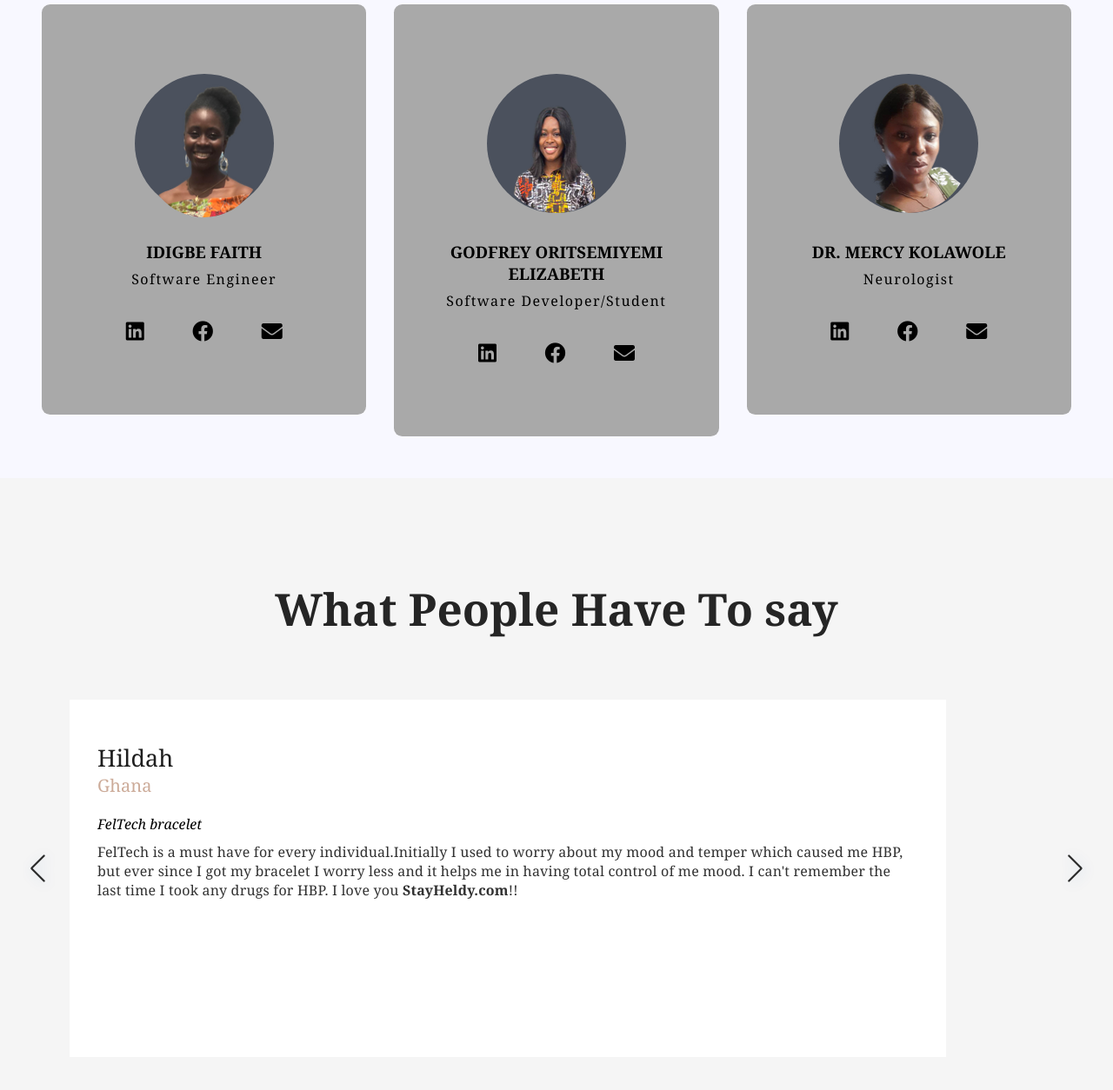
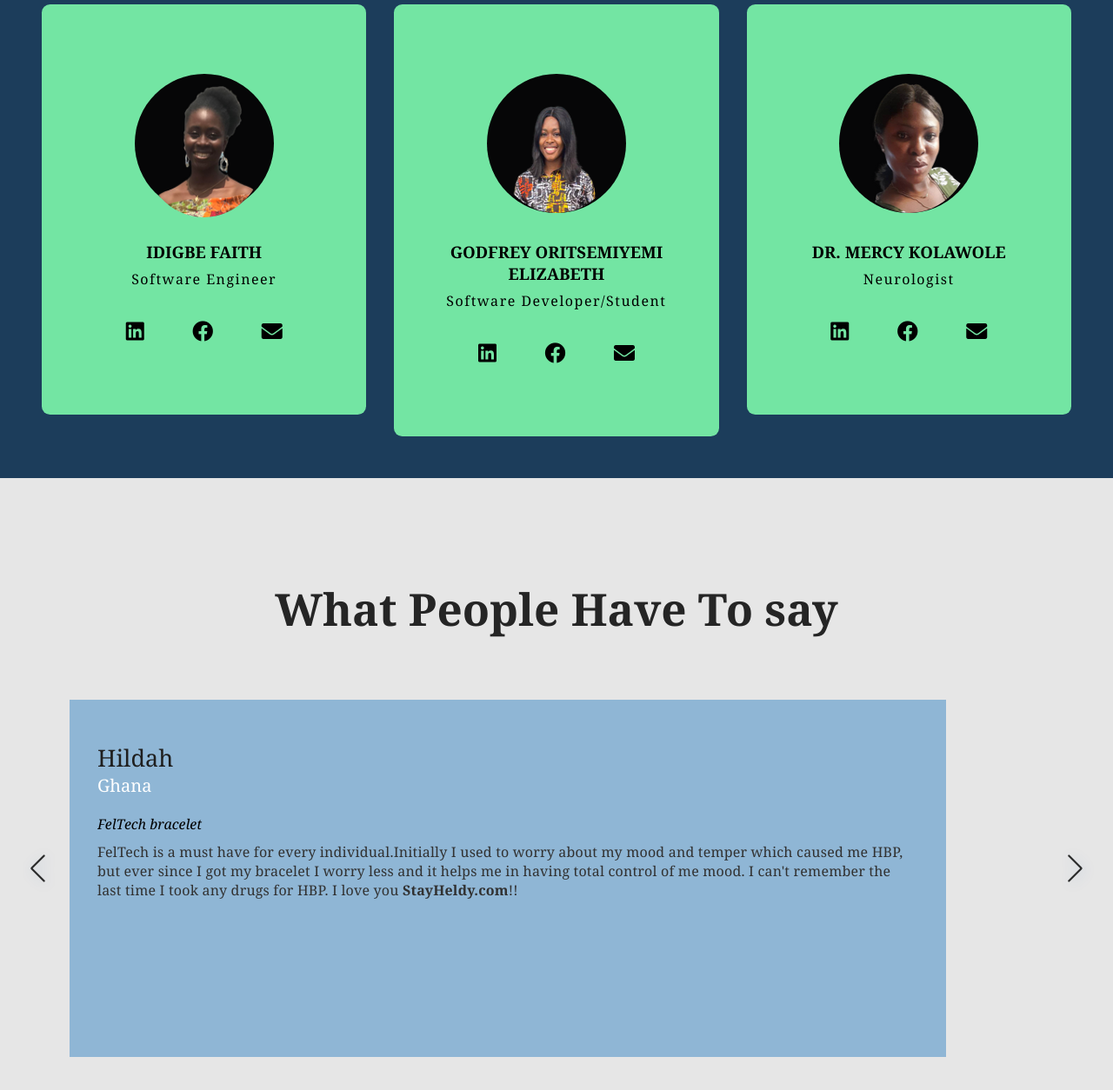
Before and after one commit to latifatbisola-1995/TechSysters, a plain HTML site: page index.html in a window 1280 px wide. Shown: the part 618-1872 px from the top of the page at 87% size. Drawn offline with nearby package versions, Linux system fonts and the light colour scheme.

Commit message:
another commit

```diff
--- a/Css/style.css
+++ b/Css/style.css
@@ -6,7 +6,7 @@
 }
 
 body {
-  background-color: ghostwhite;
+  background-color: rgb(28, 61, 91);
 }
 
 .row {
@@ -31,7 +31,7 @@ h1 {
   width: 100%;
   text-align: center;
   font-size: 4em;
-  color: rgb(14, 16, 15);
+  color: rgb(235, 240, 238);
 }
 .card {
   /* box-shadow: 0 0 1em pink; */
@@ -40,13 +40,13 @@ h1 {
   color: #000000;
   cursor: pointer;
   transition: 0.5s;
-  background-color: darkgray;
+  background-color: rgb(115, 229, 163);
 }
 
 .card .image-container {
   width: 10em;
   height: 10em;
-  background: rgb(75, 81, 93);
+  background: rgb(6, 6, 7);
   padding: 0.6em;
   border-radius: 50%;
   margin: 0 auto 2em auto;
@@ -113,32 +113,6 @@ h1 {
   }
 }
 
-/* Testimonials section styling */
-/*
-.tests {
-  width: 100%;
-  height: 100vh;
-  background-color: blue;
-  display: flex;
-  justify-content: start;
-  align-items: start;
-  gap: 2px;
-}
-
-.tests-box {
-  width: 300px;
-  height: 180px;
-  background-color: aliceblue;
-  border-radius: 10px;
-  box-shadow: 2px 10px 12px gray;
-  display: flex;
-  flex-direction: column;
-  align-items: center;
-  justify-content: space-between;
-  margin: 20px 10px;
-  padding: 5px;
-}
-
 /*--responsive for mobile phone--*/
 @media (max-width: 720px) {
   .box {
@@ -150,22 +124,8 @@ h1 {
 
 
 
+/* Testimonial section */
 
-
-
-
-/* *{
-  margin: 0px;
-  padding: 0px;
-  box-sizing: border-box;
-  font-family: poppins;
-} */
-ul {
-  list-style: none;
-}
-a {
-  text-decoration: none;
-}
 /* width */
 .t-slider-box-text-container::-webkit-scrollbar {
   width: 10px;
@@ -189,7 +149,7 @@ a {
 #testimonials {
   width: 100%;
   height: 100%;
-  background-color: #f5f5f5;
+  background-color: rgb(230, 230, 230);
   display: flex;
   flex-direction: column;
   justify-content: center;
@@ -253,7 +213,7 @@ a {
   display: flex;
   flex-direction: column;
   justify-content: center;
-  background-color: #ffffff;
+  background-color: rgb(143, 182, 213);
   max-width: 0px;
   overflow: hidden;
   height: 100%;
@@ -293,7 +253,7 @@ a {
   -webkit-box-orient: vertical;
 }
 .t-slider-box-text strong {
-  color: #ccab99;
+  color: #ffffff;
   font-size: 20px;
   font-weight: 500;
 }
```
